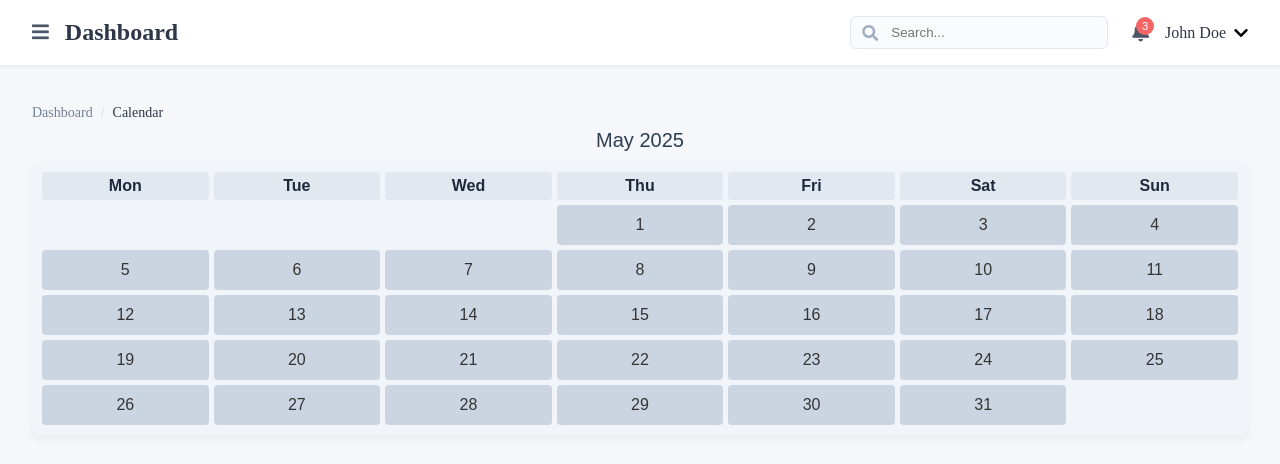
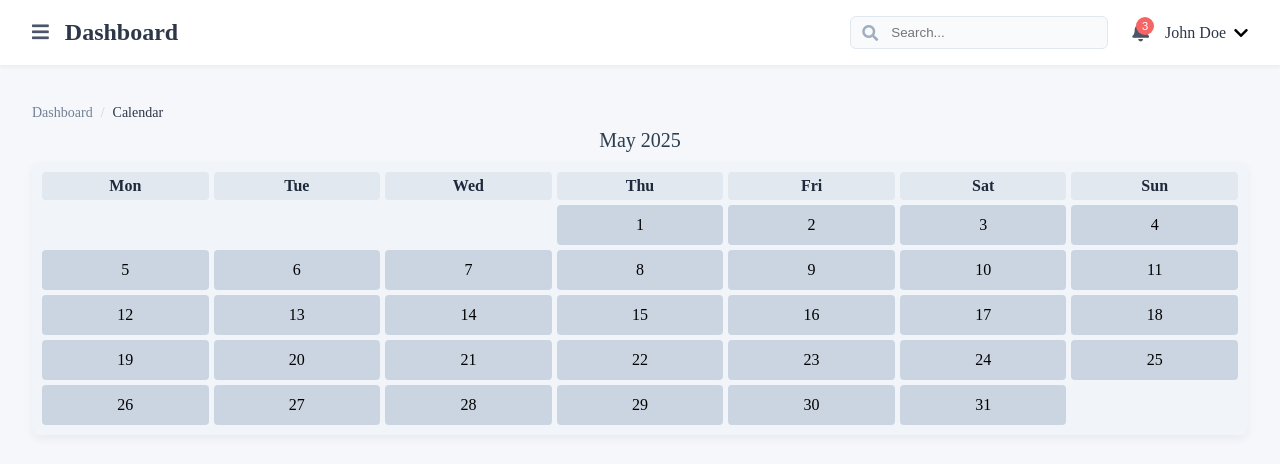
Before and after one commit to sasanedicbn/Mini-app, a Vue app in the folder Mini-app/: page /dashboard/calendar in a window 1280 px wide. Shown: the top 464 px of the page. Built offline with nearby package versions, Linux system fonts and the light colour scheme.

Commit message:
Changes in style

```diff
--- a/Mini-app/src/components/Dashboard/DashboardHelpers/DashboardCalendar.vue
+++ b/Mini-app/src/components/Dashboard/DashboardHelpers/DashboardCalendar.vue
@@ -37,12 +37,7 @@
 
 
 <style scoped>
-.calendar-container {
-  width: 100%;
-  margin: 0 auto;
-  font-family: sans-serif;
-  color: #333;
-}
+
 
 .month-label {
   text-align: center;
```
